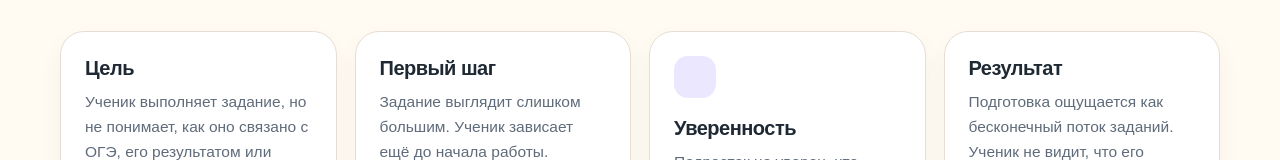
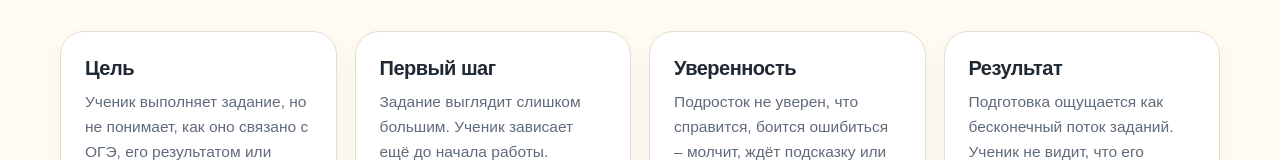
Before and after one commit to muuvvv/EdMotiv, a plain HTML site: page index.html in a window 1280 px wide. Shown: the part 2644-2804 px from the top of the page. Drawn offline with Linux system fonts and the light colour scheme.

Commit message:
Update index.html

```diff
--- a/index.html
+++ b/index.html
@@ -207,7 +207,7 @@
           <div class="cards">
             <div class="card"><div class="card-ion"></div><h3>Цель</h3><p>Ученик выполняет задание, но не понимает, как оно связано с ОГЭ, его результатом или личной целью.</p></div>
             <div class="card"><div class="card-con"></div><h3>Первый шаг</h3><p>Задание выглядит слишком большим. Ученик зависает ещё до начала работы.</p></div>
-            <div class="card"><div class="card-icon"></div><h3>Уверенность</h3><p>Подросток не уверен, что справится, боится ошибиться – молчит, ждёт подсказку или соглашается с объяснением без попытки сделать сам.</p></div>
+            <div class="card"><div class="card-ion"></div><h3>Уверенность</h3><p>Подросток не уверен, что справится, боится ошибиться – молчит, ждёт подсказку или соглашается с объяснением без попытки сделать сам.</p></div>
             <div class="card"><div class="card-con"></div><h3>Результат</h3><p>Подготовка ощущается как бесконечный поток заданий. Ученик не видит, что его усилия что–то меняют.</p></div>
           </div>
         </div>
```
